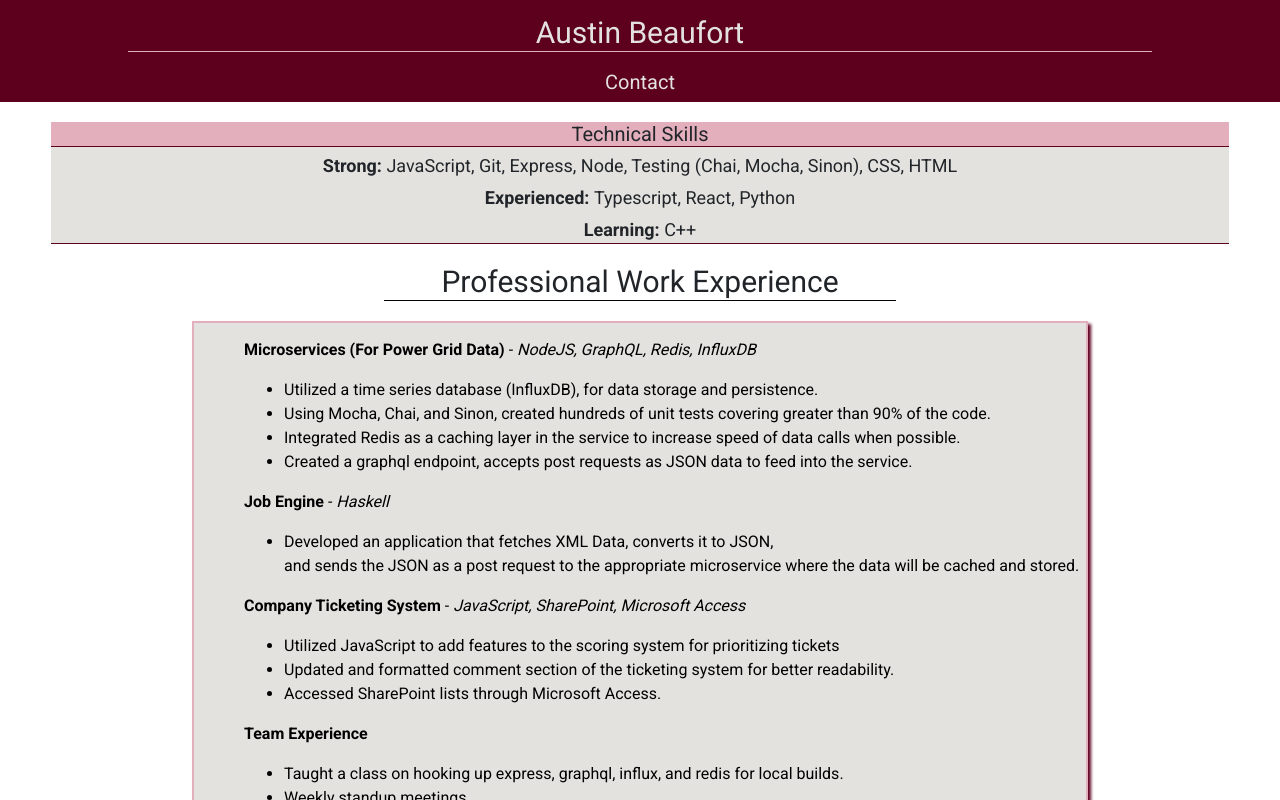
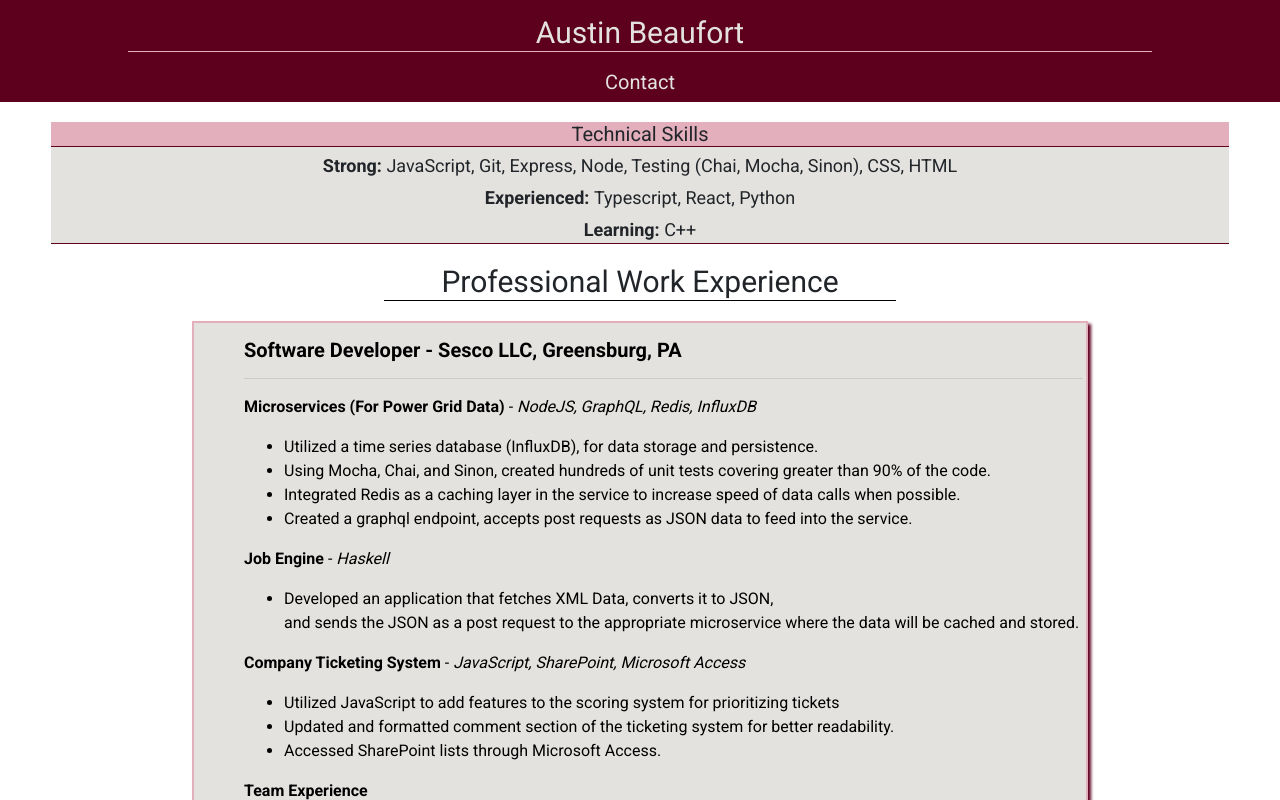
Before and after one commit to austinbeaufort/dev-portfolio, a React (Create React App) app: page /#/ in a window 1280 px wide. Shown: the top 800 px of the page. Built offline with nearby package versions, Linux system fonts and the light colour scheme.

Commit message:
adding work experience company and title

```diff
--- a/src/components/Home/Home.js
+++ b/src/components/Home/Home.js
@@ -11,6 +11,8 @@ const Home = () => {
             <TechSkills />
             <h4 className={styles.portfolioTitle}>Professional Work Experience</h4>
             <div className={styles.workExperience}>
+                <h5><strong>Software Developer - Sesco LLC, Greensburg, PA</strong></h5>
+                <hr></hr>
                 <p><strong>Microservices (For Power Grid Data)</strong> - <i>NodeJS, GraphQL, Redis, InfluxDB</i></p>
                 <ul>
                     <li>Utilized a time series database (InfluxDB), for data storage and persistence.  </li>
```
